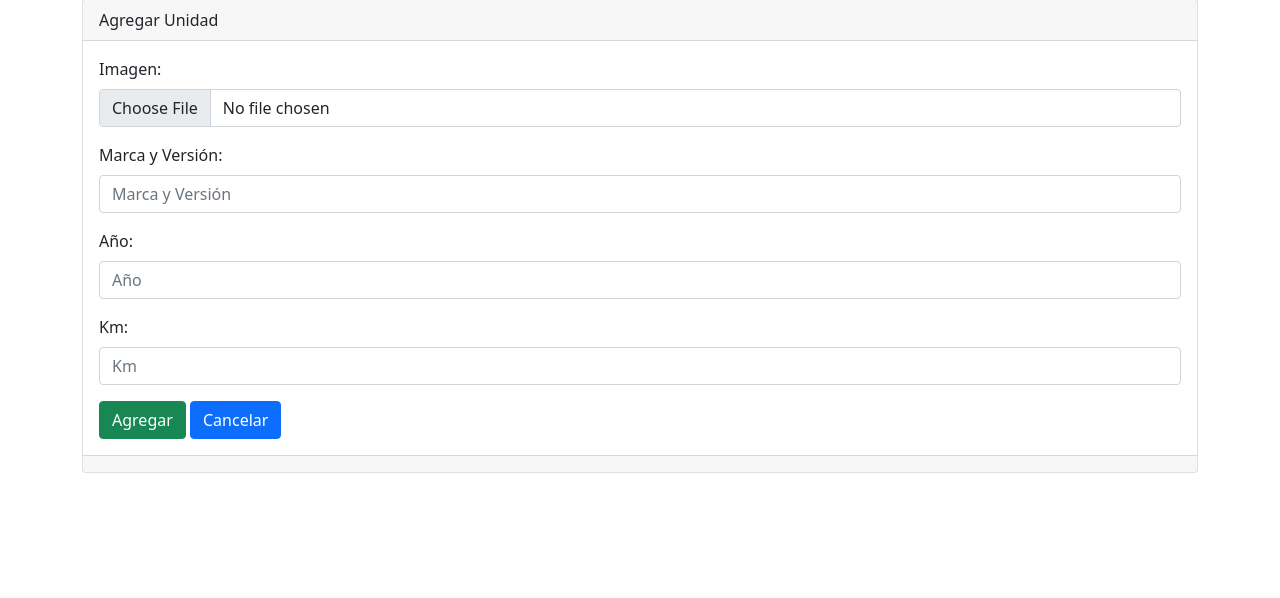
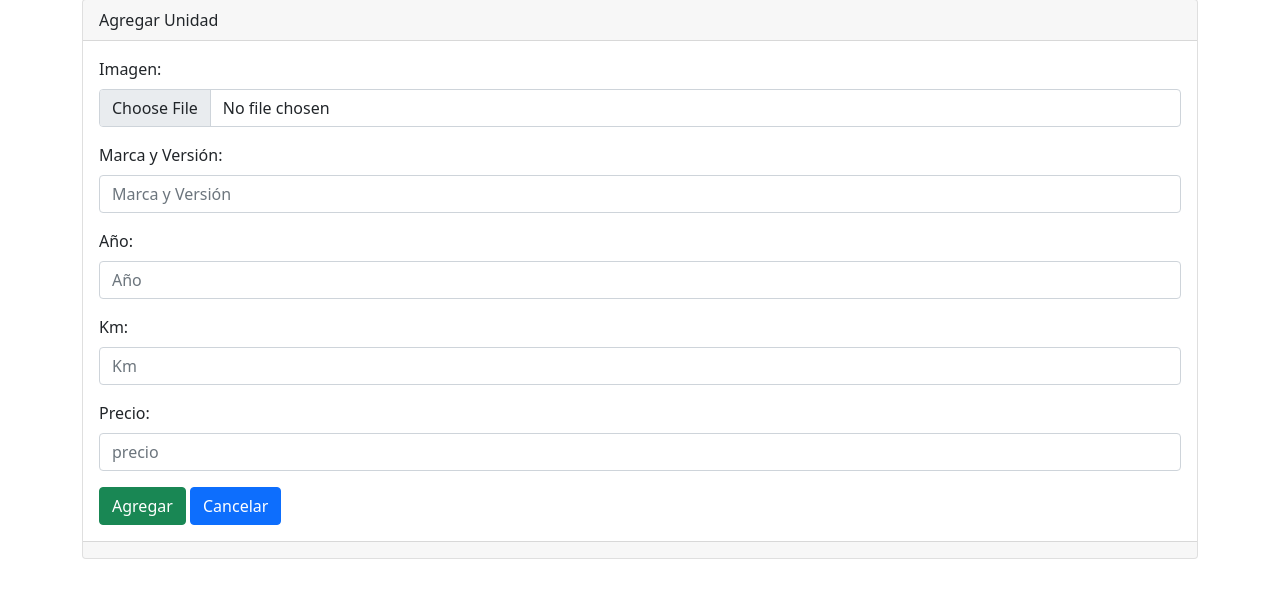
Before and after one commit to lucas3982/LaPlataAutomotores, a PHP site: page /LaPlataAutomotores/admin/secciones/unidades/crear.php in a window 1280 px wide. Shown: the part 81-679 px from the top of the page. Run offline with PHP 8.4, Linux system fonts and the light colour scheme.

Commit message:
nuevos cambios

```diff
--- a/admin/bd.php
+++ b/admin/bd.php
@@ -1,14 +1,14 @@
 <?php
 
-$servidor="localhost";
+/*$servidor="localhost";
 $baseDeDatos="laplataautomotores";
 $usuario="root";
-$contraseña="";
+$contraseña="";*/
 
-/*$servidor="localhost";
-$baseDeDatos="c1712233_autlp";
-$usuario="c1712233_autlp";
-$contraseña="tuva80KIri";*/
+$servidor="localhost";
+$baseDeDatos="c1712233_autlpbd";
+$usuario="c1712233_autlpbd";
+$contraseña="BO02gitana";
 
 //c1712233_LPAut
 //c1712233_LPAut
--- a/admin/secciones/unidades/crear.php
+++ b/admin/secciones/unidades/crear.php
@@ -12,6 +12,7 @@ if($_POST) {
         $Marca=(isset($_POST['Marca']))?$_POST['Marca']:"";
         $Año=(isset($_POST['Año']))?$_POST['Año']:"";
         $Km=(isset($_POST['Km']))?$_POST['Km']:"";
+        $precio=(isset($_POST['precio']))?$_POST['precio']:"";
 
 
         //con esto lo que voy hacer es adjuntar las imagenes a la carpeta de img las cuales van a ser utilizadas en la pagina
@@ -26,13 +27,14 @@ if($_POST) {
 
 
     //hago una ejecucion de insercion
-    $sentencia=$conexion->prepare("INSERT INTO `tb_unidades` (`id`, `imagen`, `Marca`, `Año`, `Km`)
-    VALUES (NULL, :imagen, :Marca, :Anio, :Km);");
+    $sentencia=$conexion->prepare("INSERT INTO `tb_unidades` (`id`, `imagen`, `Marca`, `Año`, `Km`, `precio`)
+    VALUES (NULL, :imagen, :Marca, :Anio, :Km, :precio);");
 
         $sentencia->bindParam(":imagen", $nombre_archivo_imagen);
         $sentencia->bindParam(":Marca", $Marca);
         $sentencia->bindParam(":Anio", $Año);
         $sentencia->bindParam(":Km", $Km);
+        $sentencia->bindParam(":precio", $precio);
 
         try {
             $sentencia->execute();
@@ -86,6 +88,12 @@ if($_POST) {
 
             </div>
 
+            <div class="mb-3">
+                <label for="Km" class="form-label">Precio:</label>
+                    <input type="text" class="form-control" name="precio" id="precio" aria-describedby="helpId" placeholder="precio">
+
+            </div>
+
             <button type="submit" class="btn btn-success">Agregar</button> <!--tipo submit se utiliza para cuando queremos enviar información-->
             <a name="" id="" href="index.php" role="button" class="btn btn-primary">Cancelar</a>    <!--con la etiqueta a nos permite cancelar-->
         </form>
--- a/admin/secciones/unidades/index.php
+++ b/admin/secciones/unidades/index.php
@@ -58,6 +58,7 @@ include("../../templates/header.php");?>
                         <th scope="col">Marca y Version</th>
                         <th scope="col">Año</th>
                         <th scope="col">Km</th>
+                        <th scope="col">Precio</th>
                         <th scope="col">Acción</th>
                     </tr>
                 </thead>
@@ -75,6 +76,7 @@ include("../../templates/header.php");?>
                         <td><?php echo $registros['Marca'];?></td>
                         <td><?php echo $registros['Año'];?></td>
                         <td><?php echo $registros['Km'];?></td>
+                        <td><?php echo $registros['precio'];?></td>
                         <td>
                             <a name="" id="" class="btn btn-success" href="editar.php?txtid=<?php echo $registros['id']; ?>" role="button">Editar</a>
                             |
--- a/admin/templates/header.php
+++ b/admin/templates/header.php
@@ -1,6 +1,6 @@
 <!--creao las referencia para editar, crear y demas infomracion del portafolio y unidades-->
 <?php
-$url_base="http://localhost:8080/LaPlataAutomotores/admin/";//esto lo tengo que cambiar al hosting que se vaya a subir, esta es la url de la aplicacion
+$url_base="https://www.laplataautomotores.com.ar/admin/";//esto lo tengo que cambiar al hosting que se vaya a subir, esta es la url de la aplicacion
 ?>
 <!--creao las referencia para editar, crear y demas infomracion del portafolio y unidades-->
 
```
Also changed, not shown: admin/secciones/unidades/editar.php (+10 -1 lines), index.php (+7 -6 lines), img/1708650553_img1.jpeg (added), img/1708650605_img1.jpeg (added), img/1708650605_img2.jpeg (added), img/1708650605_img3.jpeg (added), img/1708650605_img4.jpeg (added), img/1708650605_img5.jpeg (added), img/1708650605_img6.jpeg (added).
